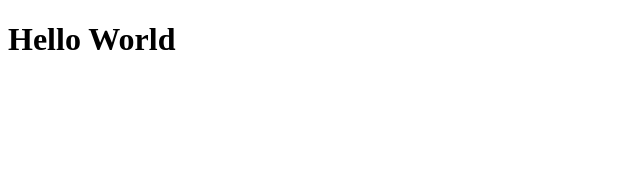
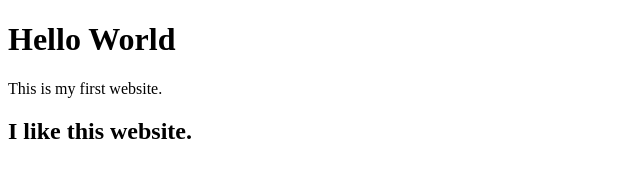
Before and after one commit to Midlight25/website-resume, a website: page src/pug/index.pug in a window 1280 px wide. Shown: the whole page, without its empty margins (0-640 px from the left). Drawn offline with nearby package versions, Linux system fonts and the light colour scheme; files that its build step writes are made by us from their sources.

Commit message:
Added Parcel to development dependencies

```diff
--- a/package.json
+++ b/package.json
@@ -4,7 +4,8 @@
   "description": "A resume website built in PUG and bootstrap for front-end development",
   "main": "dest/index.html",
   "scripts": {
-    "test": "echo \"Error: no test specified\" && exit 1"
+    "test": "echo \"Error: no test specified\" && exit 1",
+    "dev": "parcel src/pug/index.pug"
   },
   "repository": {
     "type": "git",
@@ -26,6 +27,7 @@
   },
   "homepage": "https://github.com/Midlight25/website-resume#readme",
   "devDependencies": {
+    "parcel-bundler": "^1.12.4",
     "pug": "^3.0.0"
   }
 }
--- a/src/pug/index.pug
+++ b/src/pug/index.pug
@@ -5,3 +5,7 @@ html(lang='en')
 
 	body
 		h1 Hello World
+
+		p This is my first website.
+
+		h2 I like this website.
```
Also changed, not shown: 1 other file.
